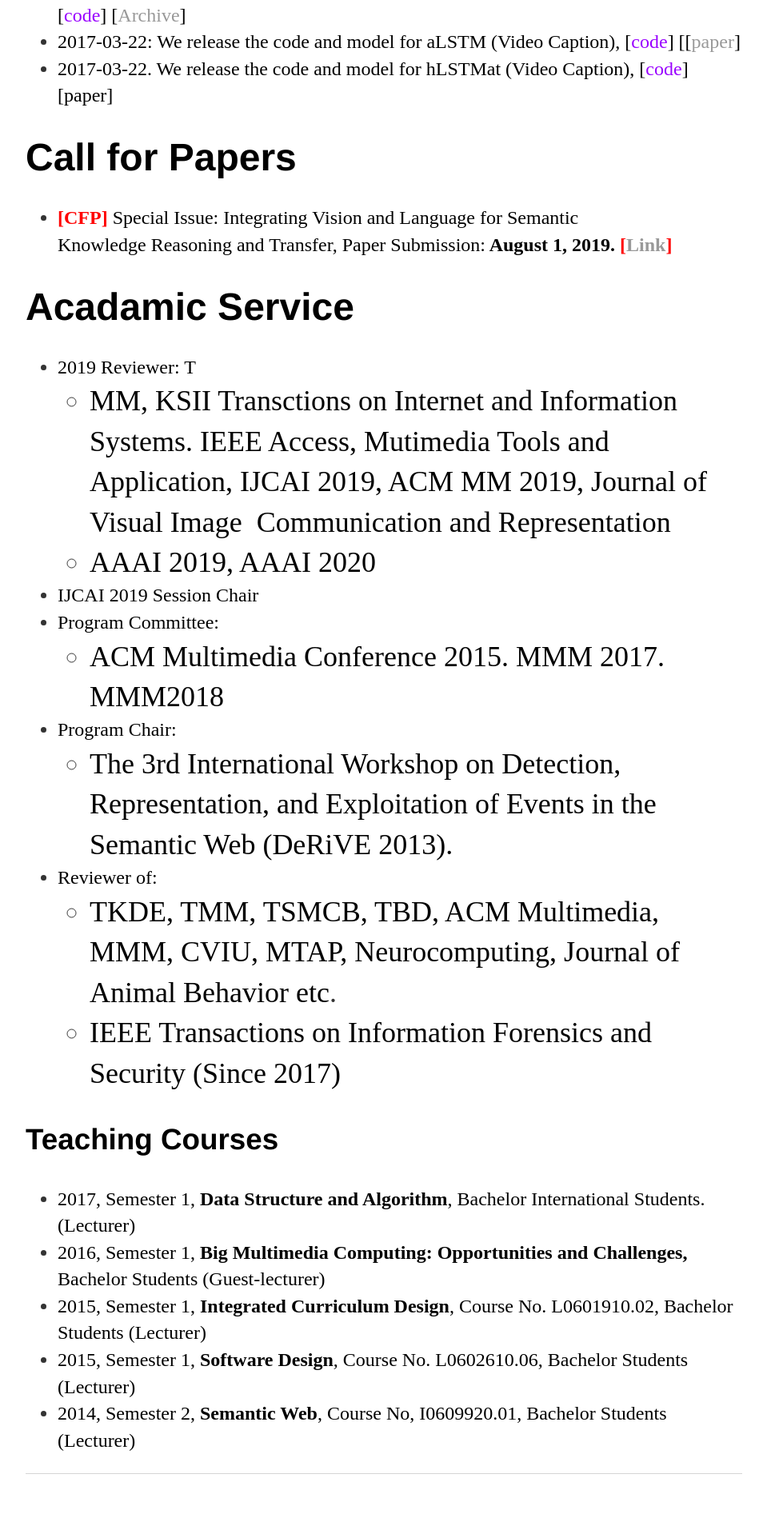
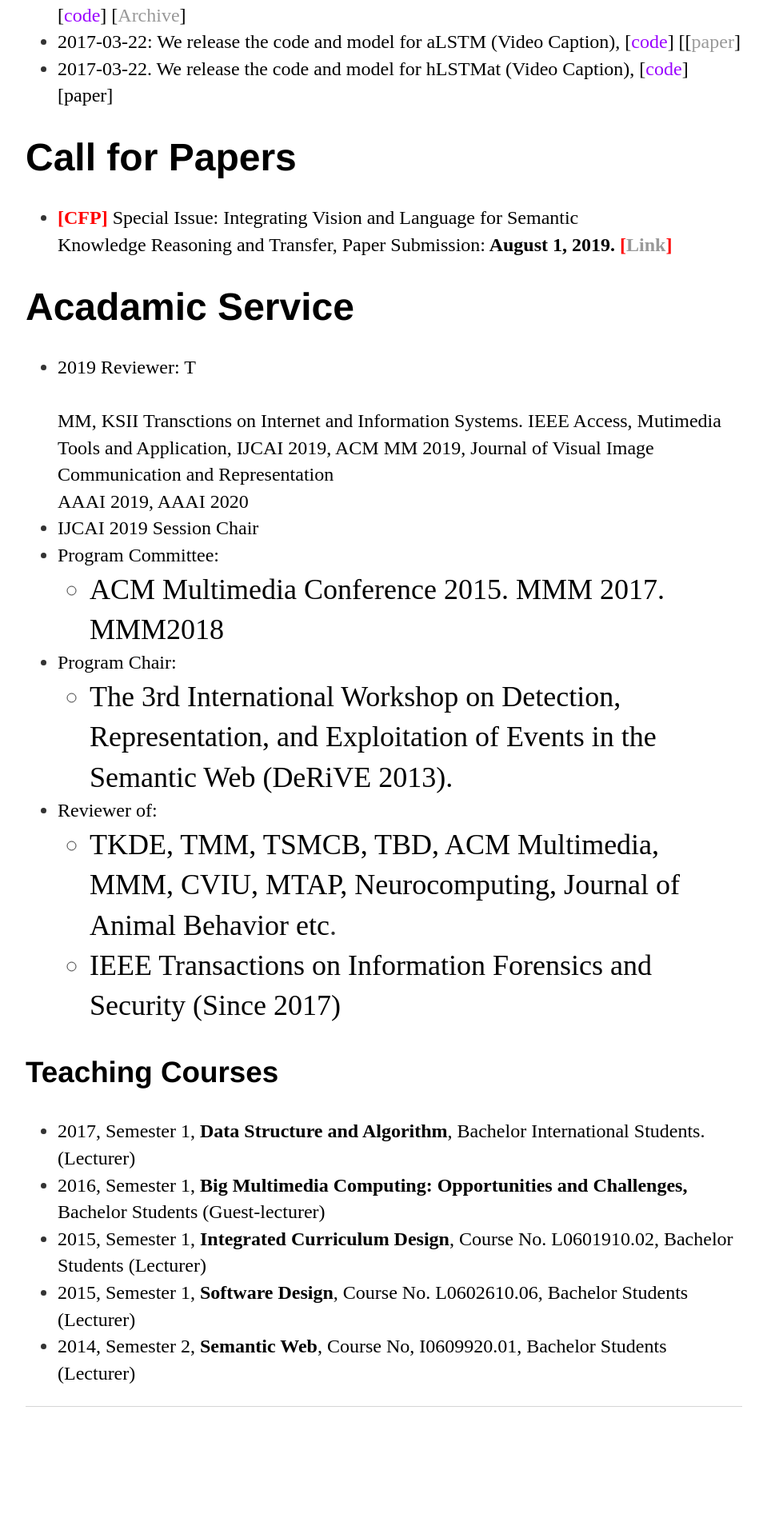
Before and after one commit to lianliGao/lianligao.github.io, a Jekyll site: the page built from index.html, in a window 1280 px wide. Shown: the part 2451-4354 px from the top of the page at 80% size, without its empty margins (160-1119 px from the left). Built offline with Jekyll 4.4.1, drawn with Linux system fonts in a browser that asks for light colours; after the commit the page ends 4270 px from its top, so only the background shows below that.

Commit message:
Update index.html

```diff
--- a/index.html
+++ b/index.html
@@ -87,10 +87,9 @@ title: Lianli Gao, UESTC
 <h1> Acadamic Service</h1>
 	<ul>
 		<li><font color="#000000" >2019 Reviewer: T</font></li>
-			<ul>
-				<li><font color="#000000" >MM, KSII Transctions on Internet and Information Systems. IEEE Access, Mutimedia Tools and Application, IJCAI 2019, ACM MM 2019, Journal of Visual Image&nbsp; Communication and Representation</font></li>
-				<li><font color="#000000">AAAI 2019, AAAI 2020</font></li>
-			</ul>
+			<br><font color="#000000" >MM, KSII Transctions on Internet and Information Systems. IEEE Access, Mutimedia Tools and Application, IJCAI 2019, ACM MM 2019, Journal of Visual Image&nbsp; Communication and Representation</font>
+			<br><font color="#000000">AAAI 2019, AAAI 2020</font>
+		</li>
 		<li><font color="#000000"><span>IJCAI 2019 Session Chair&nbsp;</span></font></li>
 		<li><font color="#000000">Program Committee:&nbsp;</font></li>
 			<ul>
```
